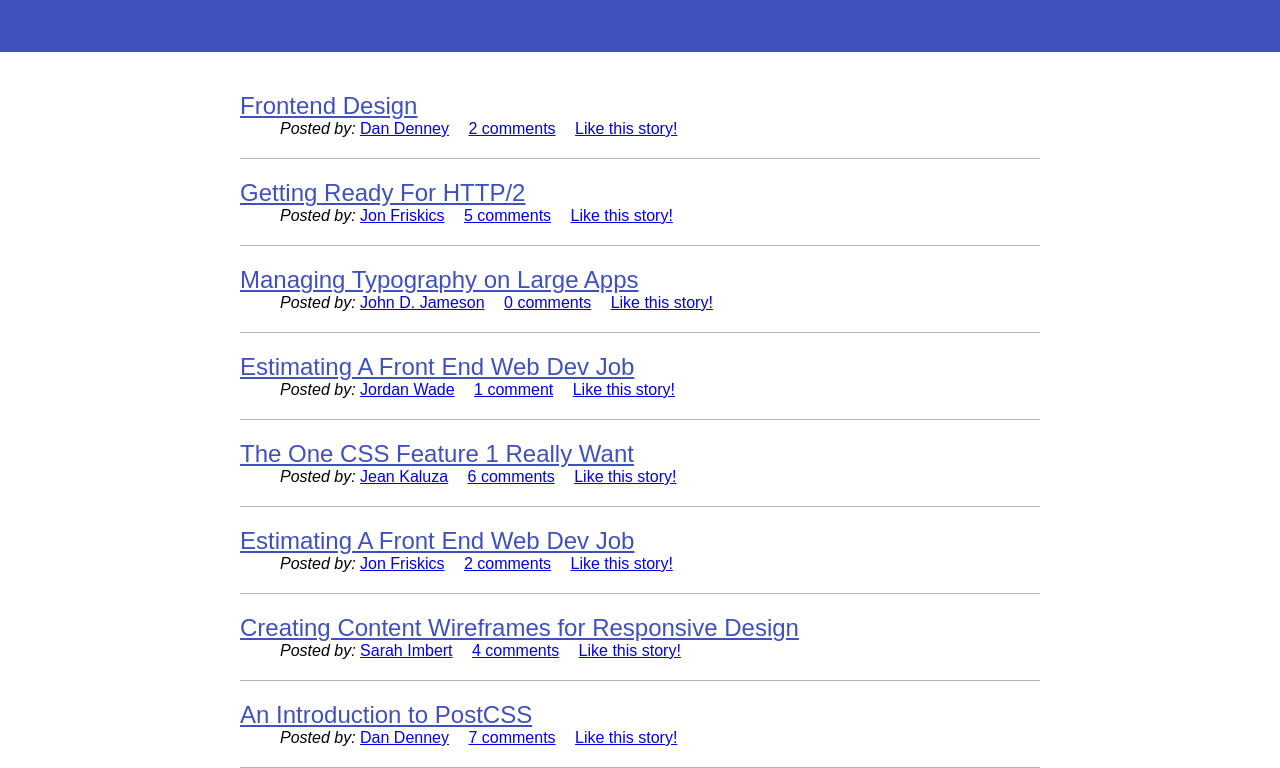
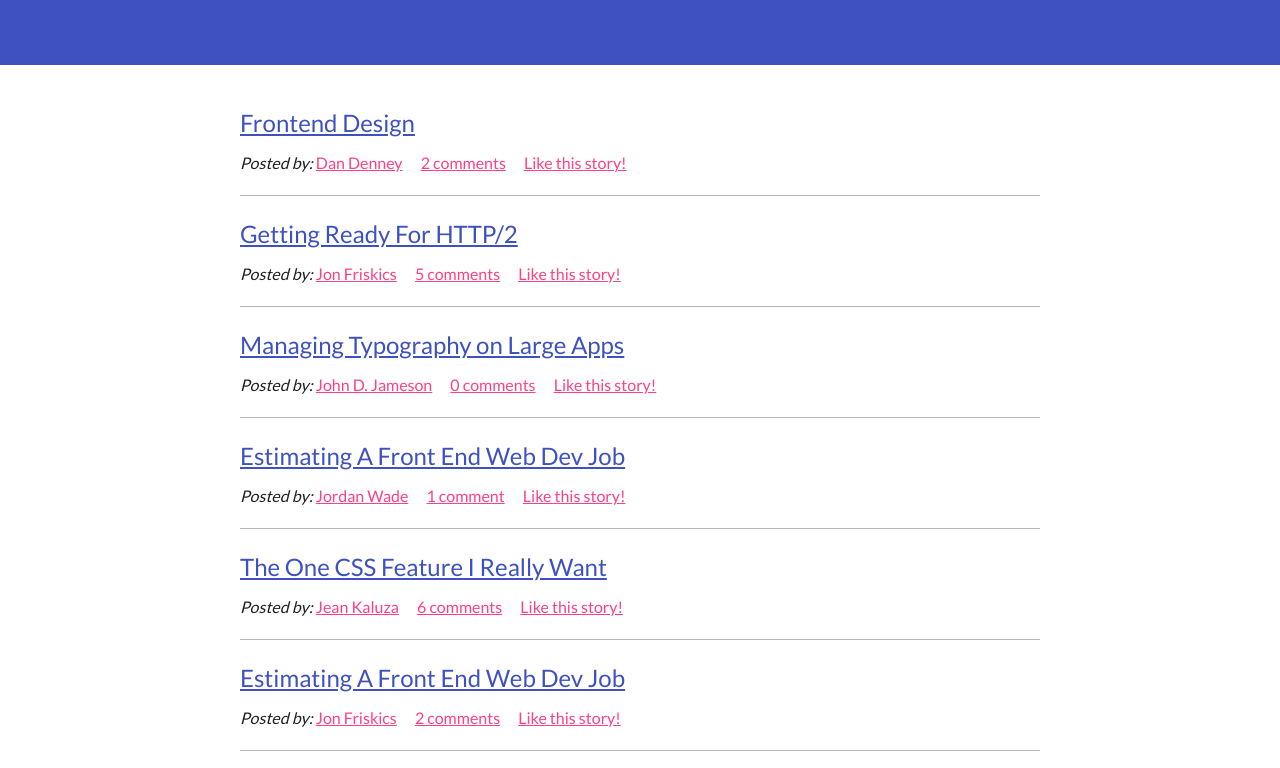
Before and after one commit to aziztovbaev/FrontEndNewsScreencast, a plain HTML site: page index.html in a window 1280 px wide. Shown: the part 141-909 px from the top of the page. Drawn offline with Linux system fonts and the light colour scheme.

Commit message:
Style news meta

```diff
--- a/index.html
+++ b/index.html
@@ -3,6 +3,8 @@
 	<head>
 	<title>Front-end News</title>
 	<meta charset="utf-8" />
+	<link rel="stylesheet" href="https://fonts.googleapis.com/css?family=Montserrat" />
+	<link rel="stylesheet" href="https://fonts.googleapis.com/css?family=Lato" />
 	<link rel="stylesheet" href="normalize.css" />
 	<link rel="stylesheet" href="main.css" />
 	</head>
@@ -77,7 +79,7 @@
 						</ul>
 					</li>
 					<li class="news-item">
-						<a class="news-link" href="#">The One CSS Feature 1 Really Want</a>
+						<a class="news-link" href="#">The One CSS Feature I Really Want</a>
 						<ul class="news-meta">
 							<li class="news-meta-item">
 								<em>Posted by:</em>
--- a/main.css
+++ b/main.css
@@ -25,14 +25,17 @@
 
 
 body{
-
+	color: #212121;
+	font-family: "Lato", sans-serif;
+	font-size: 16px;
+	line-height: 1.5;
 }
 
 h1, h2, h3, h4, h5, h6{
 
 }
 
-ol{
+ol, ul {
 	margin: 0;
 	padding: 0;
 	list-style: none;
@@ -44,7 +47,13 @@ p{
 }
 
 a{
+	color: #ff4081;
+}
 
+a:active,
+a:hover,
+a:focus {
+	color: #212121;
 }
 
 
@@ -84,7 +93,9 @@ a{
 
 .news-link{
 	color: #3f51bf;
+	display: block;
 	font-size: 24px;
+	margin-bottom: 10px;
 }
 
 .news-meta-item {
```
